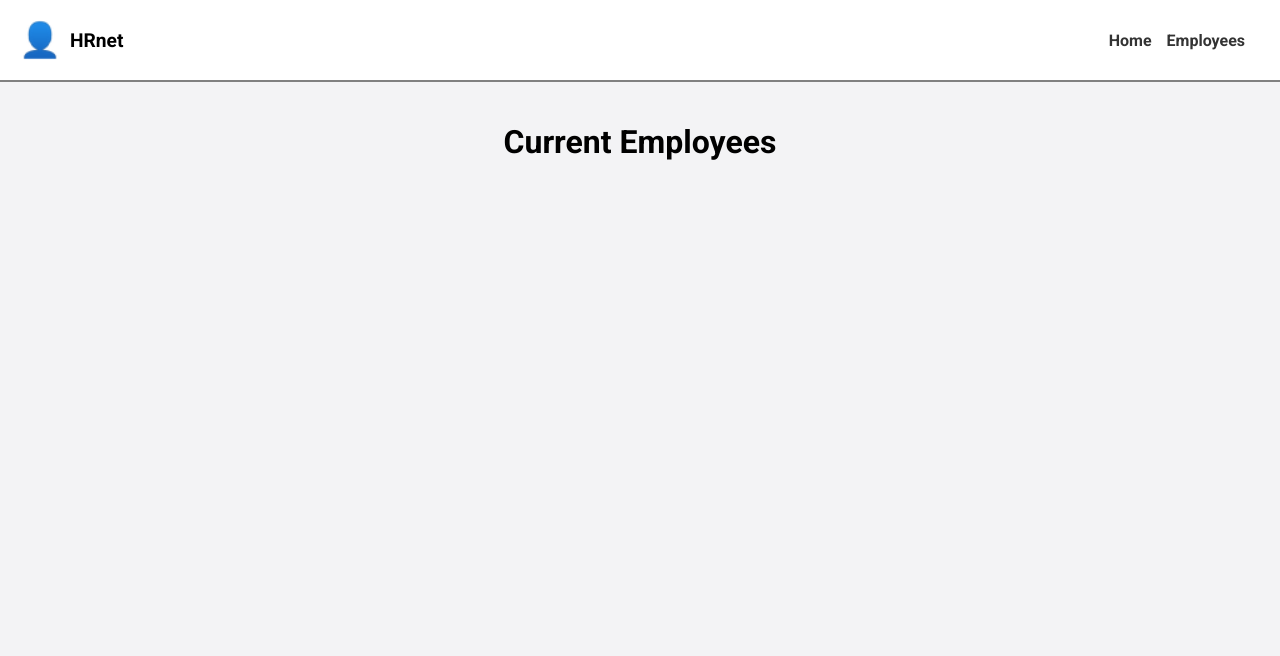
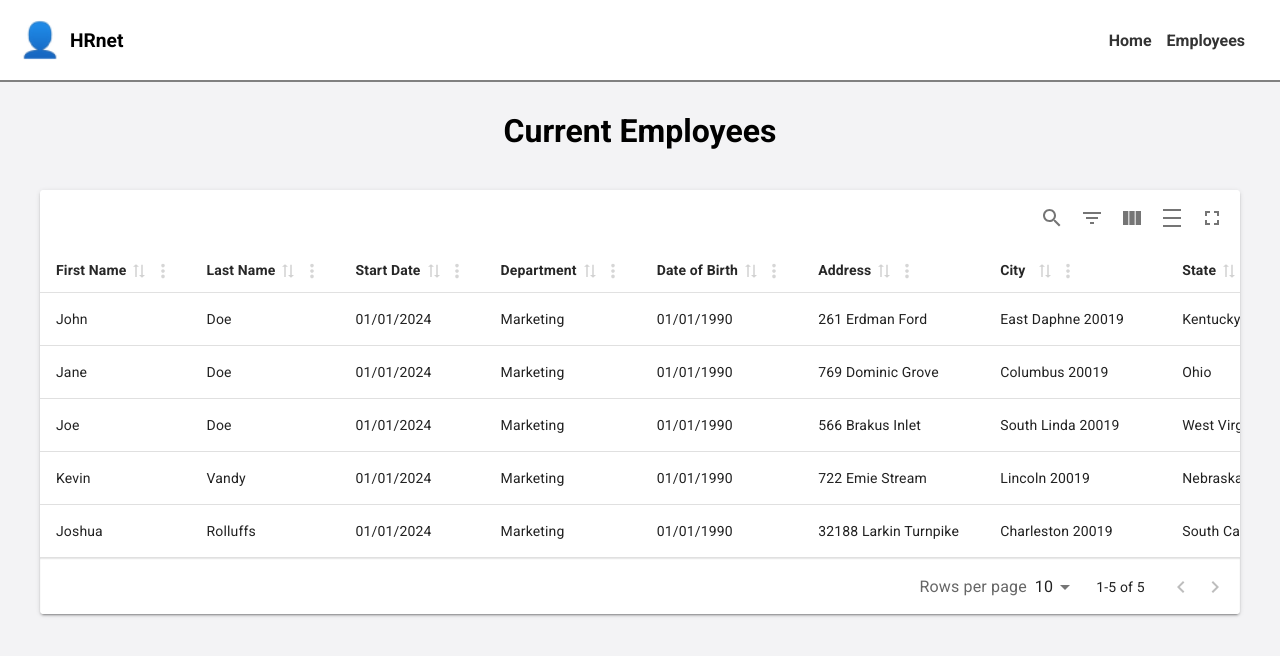
Before and after one commit to ssaili/hr-net, a React (Create React App) app: page /current-employees in a window 1280 px wide. Shown: the top 656 px of the page. Built offline with nearby package versions, Linux system fonts and the light colour scheme; a web font is replaced by a local one.

Commit message:
Add Table component, update Form and CurrentEmployeesPage

```diff
--- a/src/components/Form/style.scss
+++ b/src/components/Form/style.scss
@@ -2,7 +2,7 @@
   display: flex;
   flex-direction: column;
   align-items: center;
-  margin-block: 30px;
+  margin-block: 40px;
 
   .form-submit {
     width: 230px;
--- /dev/null
+++ b/src/components/Table/index.jsx
@@ -0,0 +1,115 @@
+import { useMemo } from "react";
+import {
+  MaterialReactTable,
+  useMaterialReactTable,
+} from "material-react-table";
+
+const data = [
+  {
+    firstName: "John",
+    lastName: "Doe",
+    startDate: "01/01/2024",
+    department: "Marketing",
+    dateOfBirth: "01/01/1990",
+    address: "261 Erdman Ford",
+    city: "East Daphne 20019",
+    state: "Kentucky",
+  },
+  {
+    firstName: "Jane",
+    lastName: "Doe",
+    startDate: "01/01/2024",
+    department: "Marketing",
+    dateOfBirth: "01/01/1990",
+    address: "769 Dominic Grove",
+    city: "Columbus 20019",
+    state: "Ohio",
+  },
+  {
+    firstName: "Joe",
+    lastName: "Doe",
+    startDate: "01/01/2024",
+    department: "Marketing",
+    dateOfBirth: "01/01/1990",
+    address: "566 Brakus Inlet",
+    city: "South Linda 20019",
+    state: "West Virginia",
+  },
+  {
+    firstName: "Kevin",
+    lastName: "Vandy",
+    startDate: "01/01/2024",
+    department: "Marketing",
+    dateOfBirth: "01/01/1990",
+    address: "722 Emie Stream",
+    city: "Lincoln 20019",
+    state: "Nebraska",
+  },
+  {
+    firstName: "Joshua",
+    lastName: "Rolluffs",
+    startDate: "01/01/2024",
+    department: "Marketing",
+    dateOfBirth: "01/01/1990",
+    address: "32188 Larkin Turnpike",
+    city: "Charleston 20019",
+    state: "South Carolina",
+  },
+];
+
+function Table() {
+  const columns = useMemo(
+    () => [
+      {
+        accessorKey: "firstName",
+        header: "First Name",
+        size: 100,
+      },
+      {
+        accessorKey: "lastName",
+        header: "Last Name",
+        size: 100,
+      },
+      {
+        accessorKey: "startDate",
+        header: "Start Date",
+        size: 100,
+      },
+      {
+        accessorKey: "department",
+        header: "Department",
+        size: 100,
+      },
+      {
+        accessorKey: "dateOfBirth",
+        header: "Date of Birth",
+        size: 100,
+      },
+      {
+        accessorKey: "address",
+        header: "Address",
+        size: 150,
+      },
+      {
+        accessorKey: "city",
+        header: "City",
+        size: 150,
+      },
+      {
+        accessorKey: "state",
+        header: "State",
+        size: 100,
+      },
+    ],
+    []
+  );
+
+  const table = useMaterialReactTable({
+    columns,
+    data,
+  });
+
+  return <MaterialReactTable table={table} />;
+}
+
+export default Table;
--- a/src/pages/CurrentEmployeesPage/index.jsx
+++ b/src/pages/CurrentEmployeesPage/index.jsx
@@ -1,4 +1,5 @@
 import Header from "../../components/Header";
+import Table from "../../components/Table";
 import "./style.scss";
 
 function CurrentEmployeesPage() {
@@ -6,6 +7,9 @@ function CurrentEmployeesPage() {
     <div className="employees-page">
       <Header />
       <h1 className="employees-page-title">Current Employees</h1>
+      <div className="employees-page-table">
+        <Table />
+      </div>
     </div>
   );
 }
--- a/src/pages/CurrentEmployeesPage/style.scss
+++ b/src/pages/CurrentEmployeesPage/style.scss
@@ -1,7 +1,15 @@
 .employees-page {
   .employees-page-title {
-    padding-top: 20px;
+    margin-top: 30px;
     font-size: 2rem;
     text-align: center;
   }
+
+  .employees-page-table {
+    margin: 40px;
+
+    @media screen and (max-width: 768px) {
+      margin-inline: 10px;
+    }
+  }
 }
```
Also changed, not shown: src/components/Table/style.scss (added).
